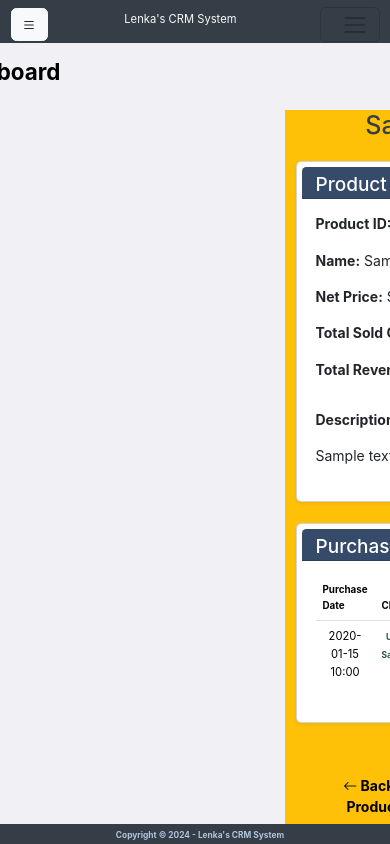
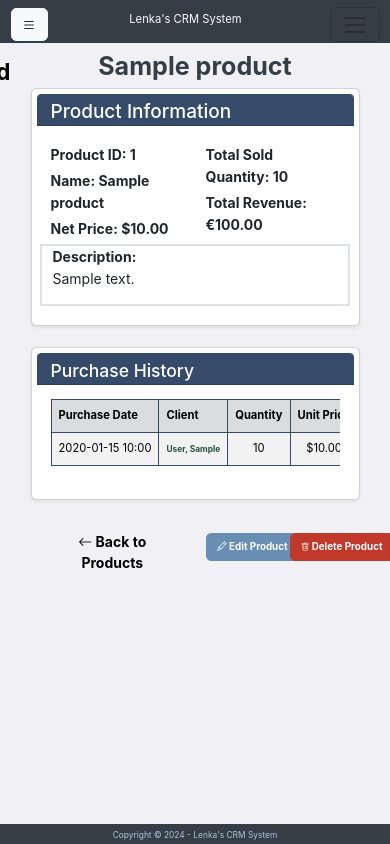
Before and after one commit to lenkamac/CrmSystem, a Django app: page /dashboard/products/1/ in a window 390 px wide. Run offline with Django 5.2, Linux system fonts and the light colour scheme; a user stored in the database is signed in; tables that the repository leaves empty hold one stand-in row (values such as "Sample post"); some libraries are stand-ins or nearby versions.

Commit message:
responsiv small device all forms

```diff
--- a/dashboard/templates/dashboard/dashboard.html
+++ b/dashboard/templates/dashboard/dashboard.html
@@ -186,7 +186,6 @@
             </div>
         </div>
 
-
         <!-- ===== PRODUCT PURCHASES GRAPH ===== -->
         <div class="row mt-2 justify-content-center">
             <div class="col-12 border border-3">
@@ -277,6 +276,7 @@
     <script src="{% static 'vendor/plotly/plotly.min.js' %}"></script>
     <!-- Dashboard Chart Script -->
     <script src="{% static 'dashboard/js/chart.js' %}"></script>
+    <!-- Update Dashboard Date/Time -->
     <script>
         function updateDateTime() {
             const now = new Date();
@@ -289,8 +289,8 @@
         updateDateTime();
         setInterval(updateDateTime, 1000);
     </script>
+
     <!-- Initialize Dashboard -->
-
     <script>
         document.addEventListener('DOMContentLoaded', function() {
             initDashboard({
--- a/product/static/product/product.css
+++ b/product/static/product/product.css
@@ -43,7 +43,6 @@
     font-weight: bold;
     background-color: #688eb4;
 }
-
 .btn-delete-product {
     color: white;
     font-size: 1rem;
@@ -51,12 +50,9 @@
     background-color: #c0392b;
 }
 
-/* Edit page */
 #edit-product {
-    margin-left: 215px;
-    padding-right: 150px;
+    height: auto;
 }
-
 
 
 /* Responsive design*/
@@ -67,6 +63,11 @@
         width: 100%;
         padding: 25px;
     }
+    #product-detail {
+        margin: auto;
+        width: 100%;
+    }
+
     #btn-add-product {
         width: 110px;
         font-size: 0.8rem;
@@ -106,5 +107,13 @@
     .bi-trash {
         font-size: 0.6rem;
     }
-
+    .btn-edit-product {
+        font-size: 0.7rem;
+    }
+    .btn-delete-product {
+        font-size: 0.7rem;
+    }
+    .btn-danger {
+        font-size: 0.6rem;
+    }
 }
--- a/product/templates/product/product-detail.html
+++ b/product/templates/product/product-detail.html
@@ -12,15 +12,15 @@
 
     {% include 'core/partials/offcanvas_menu.html' %}
 
-    <div class="container px-md-5 bg-warning" id="product-detail">
+    <div class="container mx-auto" id="product-detail">
         <div class="row mt-4 justify-content-center">
             <div class="col-12 text-center">
-                <h1 class="mb-4">{{ product.name }}</h1>
+                <h1 class="mb-sm-2 fw-bolder">{{ product.name }}</h1>
             </div>
         </div>
 
         <!-- Product Information Card -->
-        <div class="row mb-4">
+        <div class="row mb-4 justify-content-center">
             <div class="col-12">
                 <div class="card products-card shadow-sm">
                     <div class="card-header text-white">
@@ -28,21 +28,18 @@
                     </div>
                     <div class="card-body">
                         <div class="row">
-                            <div class="col-md-6">
-                                <p><strong>Product ID:</strong> {{ product.id }}</p>
-                                <p><strong>Name:</strong> {{ product.name }}</p>
-                                <p><strong>Net Price:</strong> ${{ product.net_price }}</p>
+                            <div class="col-6 text-start">
+                                <div class="col-sm-12 fw-bolder py-1">Product ID: <span>{{ product.id }}</span></div>
+                                <div class="col-sm-12 fw-bolder">Name: <span>{{ product.name }}</span></div>
+                                <div class="col-sm-12 fw-bolder py-1">Net Price: <span>${{ product.net_price }}</span></div>
                             </div>
-                            <div class="col-md-6">
-                                <p><strong>Total Sold Quantity:</strong> {{ product.sold_quantity }}</p>
-                                <p><strong>Total Revenue:</strong> €{{ product.get_total_price }}</p>
+                            <div class="col-6 bg-white">
+                                <div class="col-sm-12 fw-bolder py-1">Total Sold Quantity: <span>{{ product.sold_quantity }}</span></div>
+                                <div class="col-sm-12 fw-bolder">Total Revenue: <span>€{{ product.get_total_price }}</span></div>
                             </div>
-                        </div>
                         {% if product.description %}
-                        <div class="row mt-3">
-                            <div class="col-12">
-                                <p><strong>Description:</strong></p>
-                                <p>{{ product.description }}</p>
+                            <div class="col-12 border border-2">
+                                <p class="fw-bolder">Description:<br> <span class="fw-normal">{{ product.description }}</span></p>
                             </div>
                         </div>
                         {% endif %}
@@ -52,31 +49,31 @@
         </div>
 
         <!-- Purchase History Card -->
-        <div class="row mb-4">
+        <div class="row justify-content-center">
             <div class="col-12">
                 <div class="card products-card shadow-sm">
                     <div class="card-header text-white">
-                        <h4 class="mb-0">Purchase History</h4>
+                        <h5>Purchase History</h5>
                     </div>
                     <div class="card-body">
                         {% if purchases %}
                             <div class="table-responsive">
-                                <table class="table table-hover">
-                                    <thead>
+                                <table class="table table-hover table-striped align-middle">
+                                    <thead class="th-custom">
                                         <tr>
-                                            <th>Purchase Date</th>
-                                            <th>Client</th>
-                                            <th>Quantity</th>
-                                            <th>Unit Price</th>
-                                            <th>Total Price</th>
-                                            <th>Notes</th>
+                                            <th class="text-start text-nowrap">Purchase Date</th>
+                                            <th class="text-start">Client</th>
+                                            <th class="text-center">Quantity</th>
+                                            <th class="text-center text-nowrap">Unit Price</th>
+                                            <th class="text-center text-nowrap">Total Price</th>
+                                            <th class="text-start">Notes</th>
                                         </tr>
                                     </thead>
                                     <tbody>
                                         {% for purchase in purchases %}
                                         <tr>
-                                            <td>{{ purchase.created_at|date:"Y-m-d H:i" }}</td>
-                                            <td>
+                                            <td class="text-start text-nowrap">{{ purchase.created_at|date:"Y-m-d H:i" }}</td>
+                                            <td class="text-start text-nowrap">
                                                 <a href="{% url 'client:detail' purchase.client.id %}">
                                                     {{ purchase.client.last_name }}, {{ purchase.client.first_name }}
                                                 </a>
@@ -84,7 +81,7 @@
                                             <td>{{ purchase.quantity }}</td>
                                             <td>${{ purchase.purchase_price }}</td>
                                             <td>${{ purchase.total_price }}</td>
-                                            <td>{{ purchase.notes|default:"-" }}</td>
+                                            <td class="text-start text-nowrap">{{ purchase.notes|default:"-" }}</td>
                                         </tr>
                                         {% endfor %}
                                     </tbody>
@@ -99,19 +96,21 @@
         </div>
 
         <!-- Back to Products and Edit/Delete Buttons -->
-        <div class="row justify-content-center">
-            <div class="col-6 text-start">
+        <div class="row align-items-center">
+            <div class="col text-start">
                 <a href="{% url 'product:product_list' %}" class="btn back-to-dashboard mb-3">
                     <i class="bi bi-arrow-left"></i> Back to Products
                 </a>
             </div>
-            <div class="col-6 text-end">
-                <div class="row justify-content-end mt-3">
-                    <div class="col">
-                        <a href="{% url 'product:edit_product' product.id %}" class="btn btn-edit-product">
+            <div class="col">
+                <div class="row ">
+                    <div class="col-6">
+                        <a href="{% url 'product:edit_product' product.id %}" class="btn btn-edit-product text-nowrap">
                             <i class="bi bi-pencil"></i> Edit Product
                         </a>
-                        <a href="{% url 'product:delete_product' product.id %}" class="btn btn-delete-product">
+                    </div>
+                    <div class="col-6 px-0">
+                        <a href="{% url 'product:delete_product' product.id %}" class="btn btn-delete-product text-nowrap ms-2">
                             <i class="bi bi-trash"></i> Delete Product
                         </a>
                     </div>
--- a/static/styles.css
+++ b/static/styles.css
@@ -522,203 +586,8 @@ tbody tr td {
     table tbody td a {
         font-size: 0.6rem;
     }
-}
 
-
-
-
-
-@media (min-width: 576px) {
-    html {
-        font-size: 16px;
-    }
-    .container {
-        min-width: 540px;
-    }
-    .h1, .h2, .h3, .h4, .h5, .h6, h1, h2, h3, h4, h5, h6 {
-        margin-bottom: 0.7rem;
-        font-weight: 500;
-        line-height: 1.2;
-    }
-    .footer {
-        height: 25px;
+    .form-label {
         font-size: 0.8rem;
-        bottom: 0;
     }
 }
-
-
-
-
-/* main content*/
-main {
-    margin: 0 auto;
-    padding: 30px 20px;
-}
-.main-container {
-    display: flex;
-    flex-direction: column;
-    min-height: 400px; /* Adjust as needed */
-    position: relative;
-    background: #EFEFE6;
-    padding-top: 20px;
-}
-
-
-
-.span-detail {
-    font-weight: bold;
-    font-size: 1.2rem;
-    color: #353E46;
-    margin-left: 10px;
-}
-.span-value {
-    font-size: 1.1rem;
-    color: #353E46;
-}
-
-
-/* Hide completely on small screens by default */
-
-
-
-span {
-    font-weight: bold;
-    color: #23523c;
-    margin-left: 10px;
-}
-@media (max-width: 1280px) {
-    .offcanvas-custom {
-        width: 180px;
-    }
-    .offcanvas-custom ul li a {
-        font-size: 1rem;
-    }
-    .offcanvas-custom ul li a i {
-        font-size: 1rem;
-    }
-    .dashb-span {
-        font-size: 1rem;
-    }
-    .img-dashboard {
-        padding-right: 0;
-        height: 22px;
-    }
-}
-@media (max-width: 550px) {
-    .offcanvas-custom {
-        width: 100px;
-    }
-    .offcanvas-custom ul li a {
-        font-size: 0.6rem;
-    }
-    .offcanvas-custom ul li a i {
-        font-size: 0.6rem;
-    }
-    .img-dashboard {
-        height: 15px;
-        padding-right: 0;
-    }
-    .span {
-        font-size: 0.6rem;
-    }
-    .dashb-span {
-        font-size: 0.7rem;
-    }
-    .img-dashboard {
-        padding-right: 0;
-        height: 18px;
-    }
-}
-
-
-
-
-
-
-
-
-/* custom a edit*/
-.a-edit {
-    color: white;
-    text-decoration: none;
-}
-
-/* custom back to a*/
-.custom-back-a {
-    color: #113649;
-    text-decoration: none;
-    font-weight: bold;
-    font-size: 18px;
-}
-.custom-back-a:hover {
-    color: #23523c;
-    font-weight: bold;
-    font-size: 22px;
-}
-
-
-
-.card-detail {
-    background-color: white;
-    border-radius: 5px;
-    height: auto;
-    border: 1px solid gray;
-    box-shadow: 0 3px 4px rgba(0, 0, 0, 0.1);
-}
-.card-detail-header {
-    background-color: #697272;
-    color: white;
-}
-
-
-
-
-
-
-/* Styling for files*/
-.download-a {
-    padding-right: 5px;
-    padding-top: 2px;
-    font-size: 18px;
-    color: #414141;
-}
-.download-icon {
-    height: 40px;
-    width: 40px;
-}
-.files-p {
-    border-left: 3px solid #3b4869;
-    height: auto;
-    padding: 0 4px;
-    margin-top: 5px;
-    background-color: white;
-}
-.download-a:hover {
-    font-weight: bold;
-    font-size: 20px;
-}
-
-/* table for task on detail page*/
-#task-table {
-    border: none !important;
-}
-#task-table th, tr td {
-    border: none !important;
-}
-
-
-/* Page content adjustment for fixed nav/footer */
-.container {
-    margin-top: 80px; /* Adjust for the fixed navbar */
-    margin-bottom: 80px; /* Adjust for the fixed footer */
-}
-
-
-
-
-/* custom.css, link it in your base.html */
-.login-form input {
-    min-width: 0; /* so inputs don't overflow on very small screens */
-    width: 25%;
-}
--- a/task/templates/task/task_form.html
+++ b/task/templates/task/task_form.html
@@ -6,7 +6,7 @@
 
     {% include 'core/partials/offcanvas_menu.html' %}
 
-    <div class="container mt-4 pt-lg-3">
+    <div class="container mx-auto mt-4 pt-lg-3">
         <h1 class="my-4 text-center">{{ title }}</h1>
 
         <form method="post">
```
Also changed, not shown: other parts of static/styles.css (+65 -1 lines), product/templates/product/add-product.html (+8 -3 lines), product/templates/product/edit-product.html (+8 -10 lines), product/templates/product/products-list.html (+7 -7 lines), task/static/task/task.css (+2 -13 lines), task/templates/task/task_list.html (+12 -12 lines).
